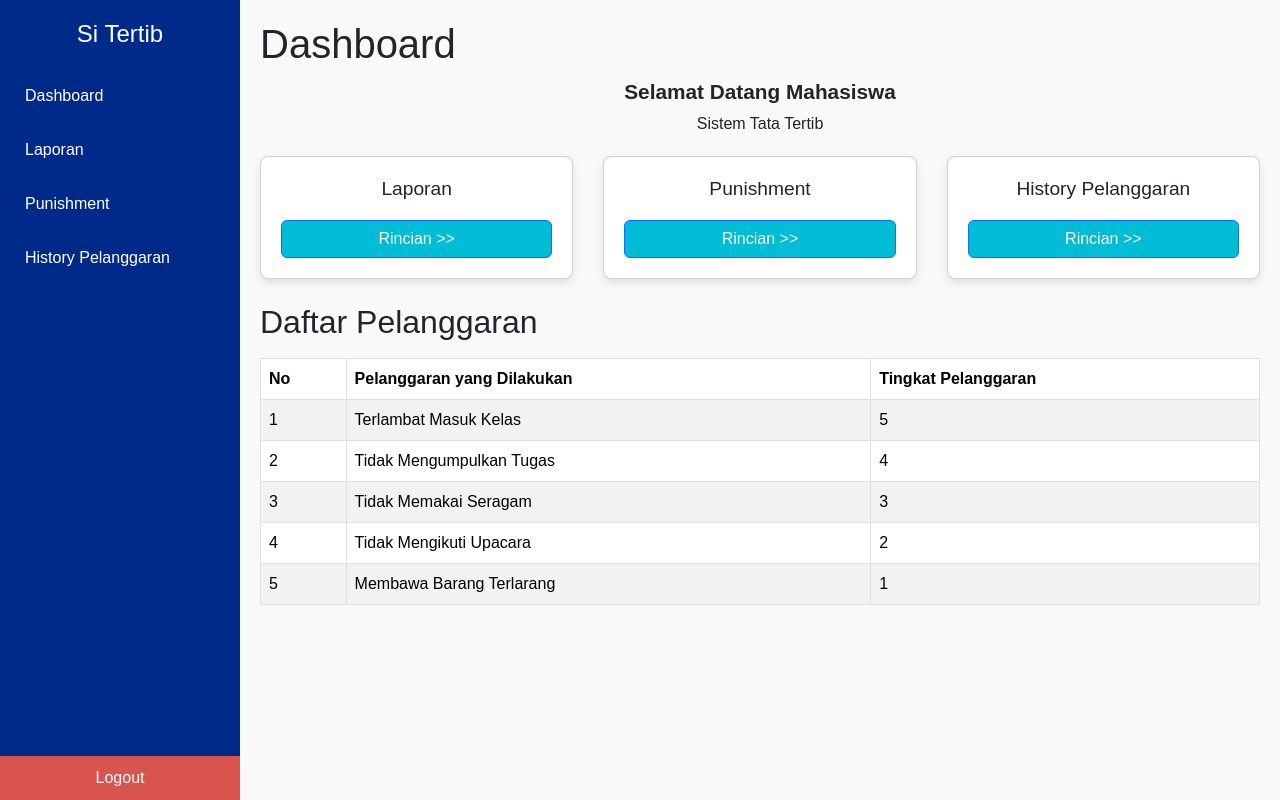
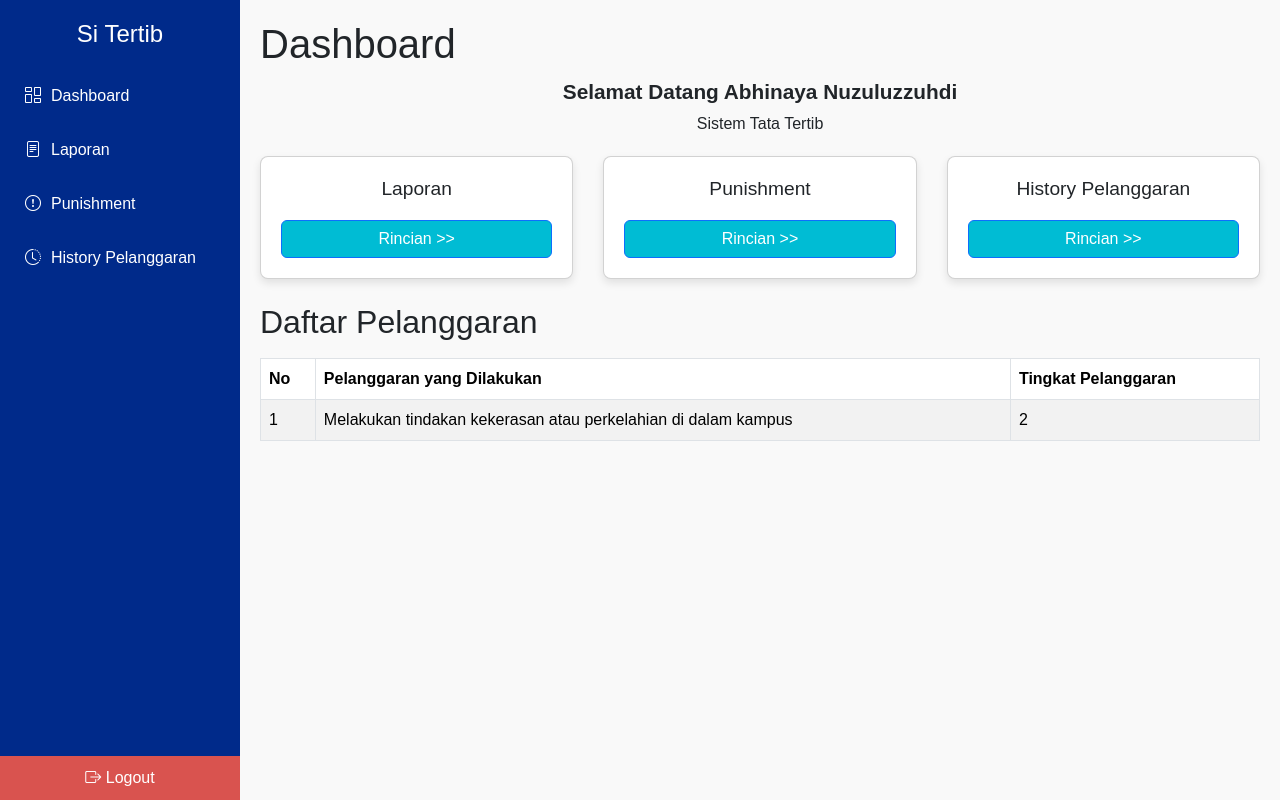
Before and after one commit to NaafiRidho/Sistem-tata-tertib, a PHP site: page /dashboardMhs.php in a window 1280 px wide. Run offline with PHP 8.4, Linux system fonts and the light colour scheme.

Commit message:
fixed dashboard mhs

```diff
--- a/dashboardMhs.php
+++ b/dashboardMhs.php
@@ -6,6 +6,9 @@
   <title>Si Tertib Dashboard</title>
   <!-- Bootstrap CSS -->
   <link href="https://cdn.jsdelivr.net/npm/bootstrap@5.3.0-alpha3/dist/css/bootstrap.min.css" rel="stylesheet">
+  <!-- Bootstrap Icons -->
+  <link href="https://cdn.jsdelivr.net/npm/bootstrap-icons/font/bootstrap-icons.css" rel="stylesheet">
+
   <style>
     body {
       margin: 0;
@@ -38,6 +41,7 @@
     .menu a {
       display: flex;
       align-items: center;
+      gap: 10px;
       color: white;
       padding: 15px 20px;
       text-decoration: none;
@@ -114,13 +118,13 @@
 <div class="sidebar">
   <div class="menu">
     <h2>Si Tertib</h2>
-    <a href="dashboardMhs.php"><i class="bi bi-house"></i> Dashboard</a>
+    <a href="dashboardMhs.php"><i class="bbi bi-columns-gap"></i> Dashboard</a>
     <a href="laporanMhs.php"><i class="bi bi-file-text"></i> Laporan</a>
-    <a href="#punishment"><i class="bi bi-gavel"></i> Punishment</a>
-    <a href="#history"><i class="bi bi-clock-history"></i> History Pelanggaran</a>
+    <a href="punishmentMhs.php"><i class="bi bi-exclamation-circle"></i> Punishment</a>
+    <a href="historyMhs.php"><i class="bi bi-clock-history"></i> History Pelanggaran</a>
   </div>
   <div class="logout">
-    <a href="#logout"><i class="bi bi-box-arrow-right"></i> Logout</a>
+    <a href="login.php"><i class="bi bi-box-arrow-right"></i> Logout</a>
   </div>
 </div>
 
@@ -128,7 +132,7 @@
 <div class="content">
   <h1>Dashboard</h1>
   <div>
-    <p style="font-size: 1.3rem; font-weight: bold; text-align: center; margin-bottom: 5px;">Selamat Datang Mahasiswa</p>
+    <p style="font-size: 1.3rem; font-weight: bold; text-align: center; margin-bottom: 5px;">Selamat Datang Abhinaya Nuzuluzzuhdi</p>
     <p style="text-align: center; margin-bottom: 20px;">Sistem Tata Tertib</p>
   </div>
 
@@ -136,15 +140,15 @@
   <div class="dashboard-card">
     <div class="card">
       <h3>Laporan</h3>
-      <a href="#laporan-details" class="btn btn-primary">Rincian &gt;&gt;</a>
+      <a href="laporanMhs.php" class="btn btn-primary">Rincian &gt;&gt;</a>
     </div>
     <div class="card">
       <h3>Punishment</h3>
-      <a href="#punishment-details" class="btn btn-primary">Rincian &gt;&gt;</a>
+      <a href="punishmentMhs.php" class="btn btn-primary">Rincian &gt;&gt;</a>
     </div>
     <div class="card">
       <h3>History Pelanggaran</h3>
-      <a href="#history-details" class="btn btn-primary">Rincian &gt;&gt;</a>
+      <a href="historyMhs.php" class="btn btn-primary">Rincian &gt;&gt;</a>
     </div>
   </div>
 
@@ -176,11 +180,7 @@
 <script>
   // Data pelanggaran dengan tingkat pelanggaran 5 (ringan) hingga 1 (berat)
   const dataPelanggaran = [
-    { nomor: 1, pelanggaran: "Terlambat Masuk Kelas", tingkat: 5 },
-    { nomor: 2, pelanggaran: "Tidak Mengumpulkan Tugas", tingkat: 4 },
-    { nomor: 3, pelanggaran: "Tidak Memakai Seragam", tingkat: 3 },
-    { nomor: 4, pelanggaran: "Tidak Mengikuti Upacara", tingkat: 2 },
-    { nomor: 5, pelanggaran: "Membawa Barang Terlarang", tingkat: 1 },
+    { nomor: 1, pelanggaran: "Melakukan tindakan kekerasan atau perkelahian di dalam kampus", tingkat: 2 },
   ];
 
   const table = document.getElementById('pelanggaran-table');
```
